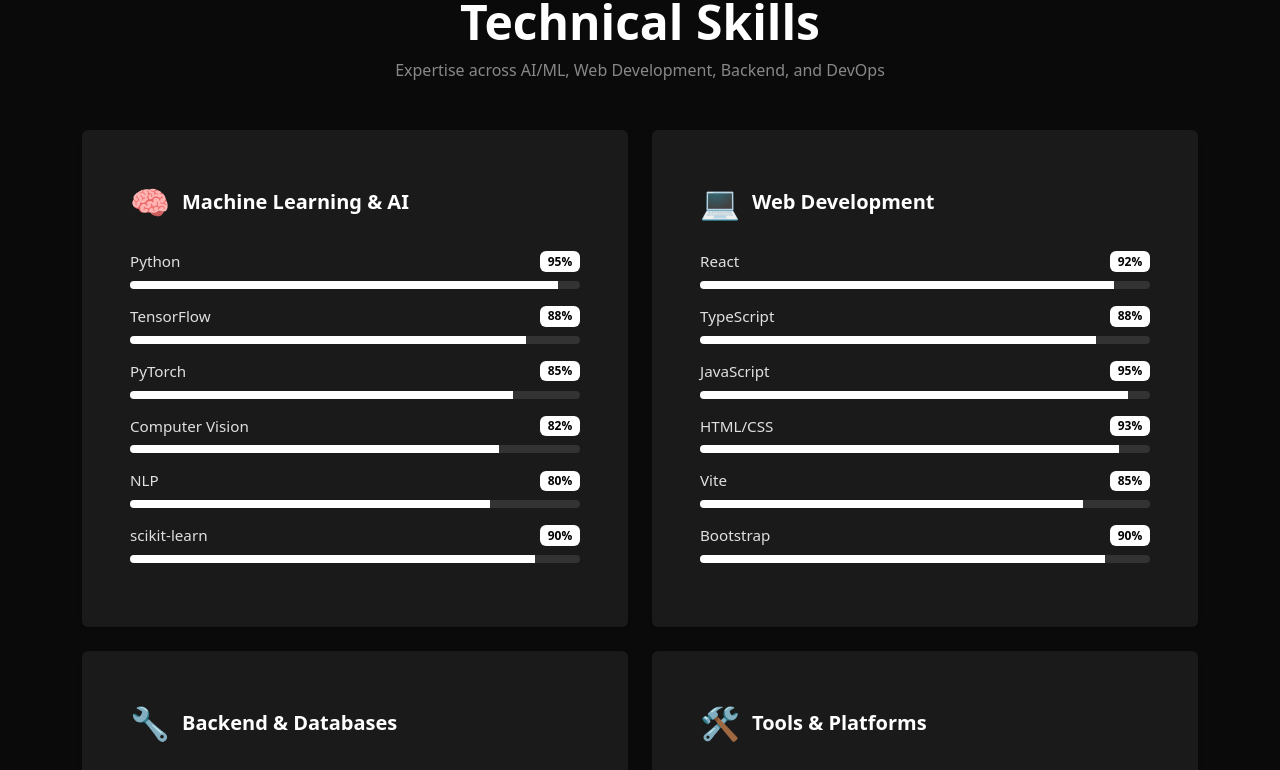
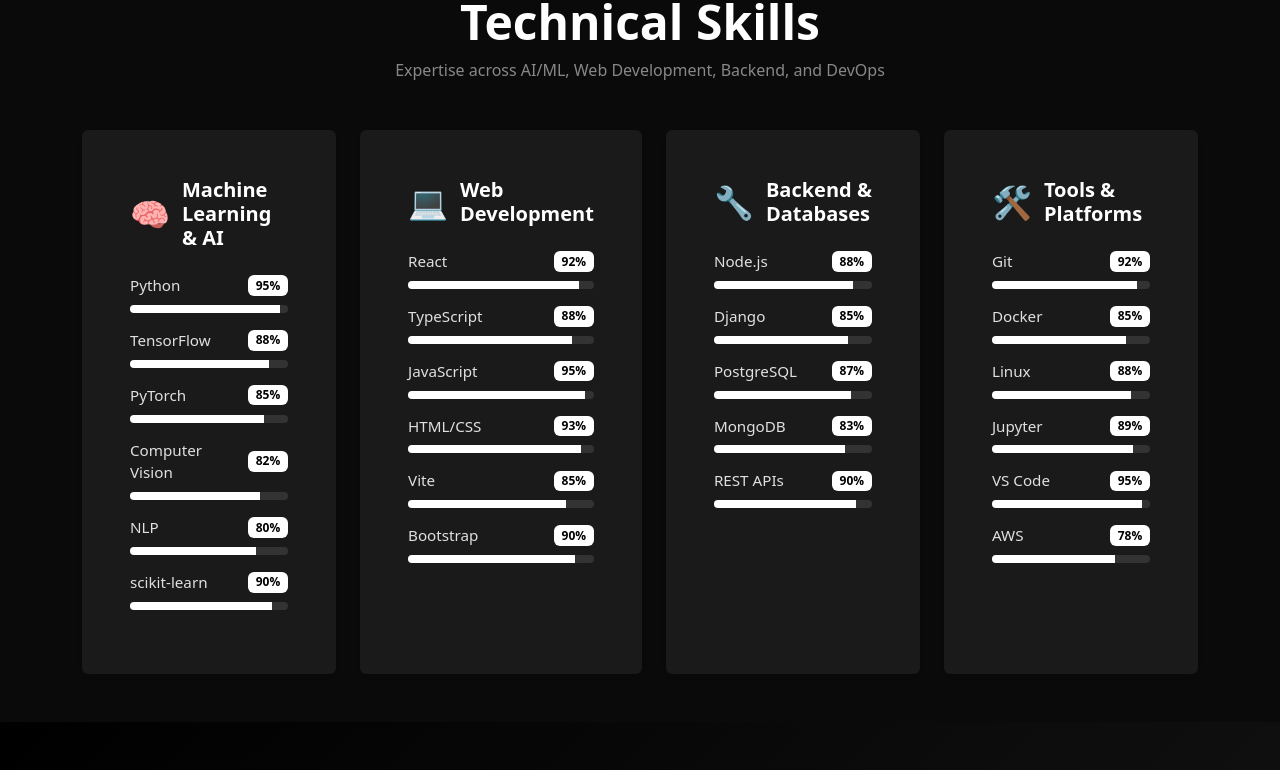
Before and after one commit to imppratim/portfolio, a React (Vite) app: page / in a window 1280 px wide. Shown: the part 800-1570 px from the top of the page. Built offline with nearby package versions, Linux system fonts and the light colour scheme.

Commit message:
arranging all skill blocks in single row

```diff
--- a/src/components/Header.tsx
+++ b/src/components/Header.tsx
@@ -9,7 +9,7 @@
       className="navbar navbar-expand-lg navbar-dark sticky-top shadow-sm"
       style={{
         backgroundColor: "#0a0a0a",
-        borderBottom: "1px solid #222222"
+        borderBottom: "1px solid #222222",
       }}
     >
       <div className="container-fluid px-4 px-lg-5">
--- a/src/components/Projects.tsx
+++ b/src/components/Projects.tsx
@@ -118,7 +118,11 @@
                   </p>
 
                   <p
-                    style={{ color: "#888888", fontSize: "0.85rem", marginBottom: "1rem" }}
+                    style={{
+                      color: "#888888",
+                      fontSize: "0.85rem",
+                      marginBottom: "1rem",
+                    }}
                   >
                     <small>
                       📅 {project.year || "2024"} • 📂 {project.category}
--- a/src/components/Skills.tsx
+++ b/src/components/Skills.tsx
@@ -20,7 +20,7 @@
 
         <div className="row g-4">
           {mySkills.map((skillGroup, index) => (
-            <div key={index} className="col-lg-6">
+            <div key={index} className="col">
               <div
                 className="card h-100 shadow-sm border-0 skills-card"
                 style={{
```
Also changed, not shown: src/components/Introduction.tsx (+6 -1 lines).
